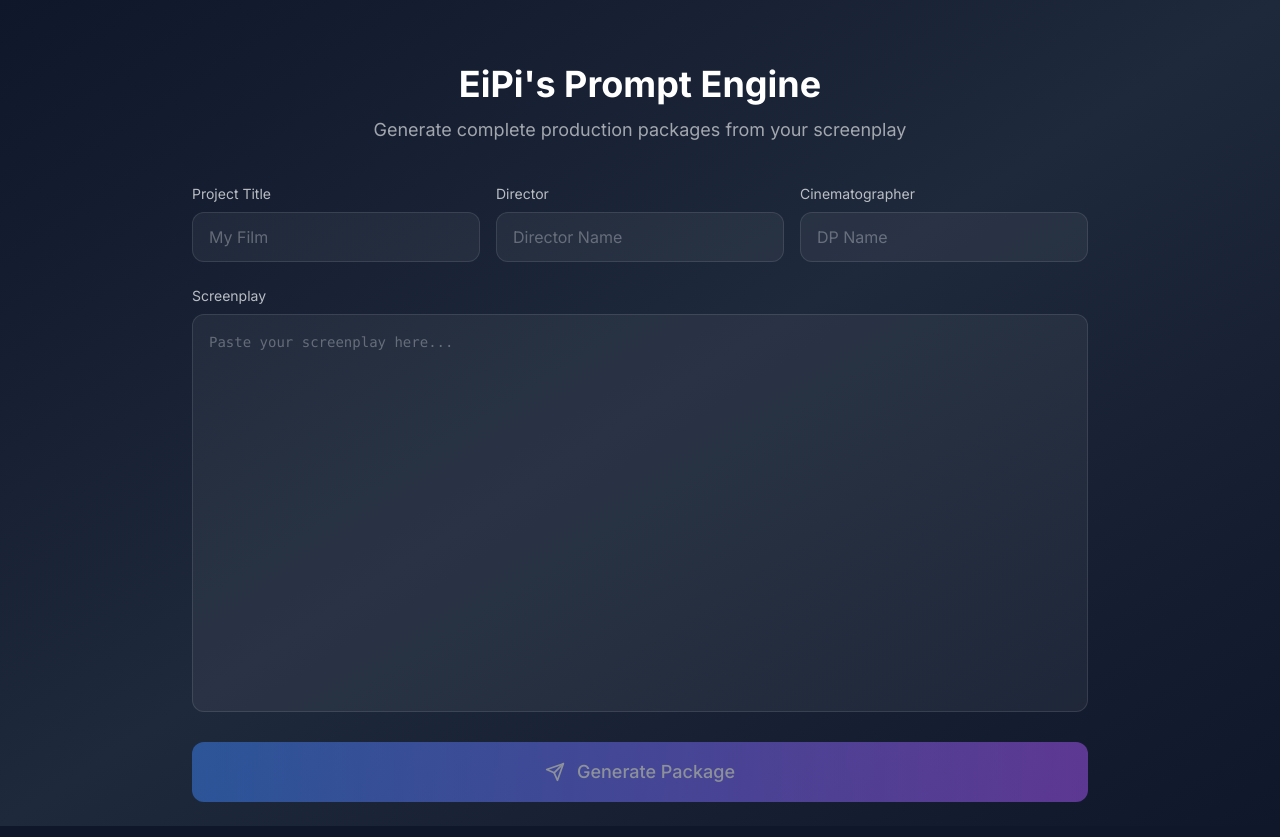
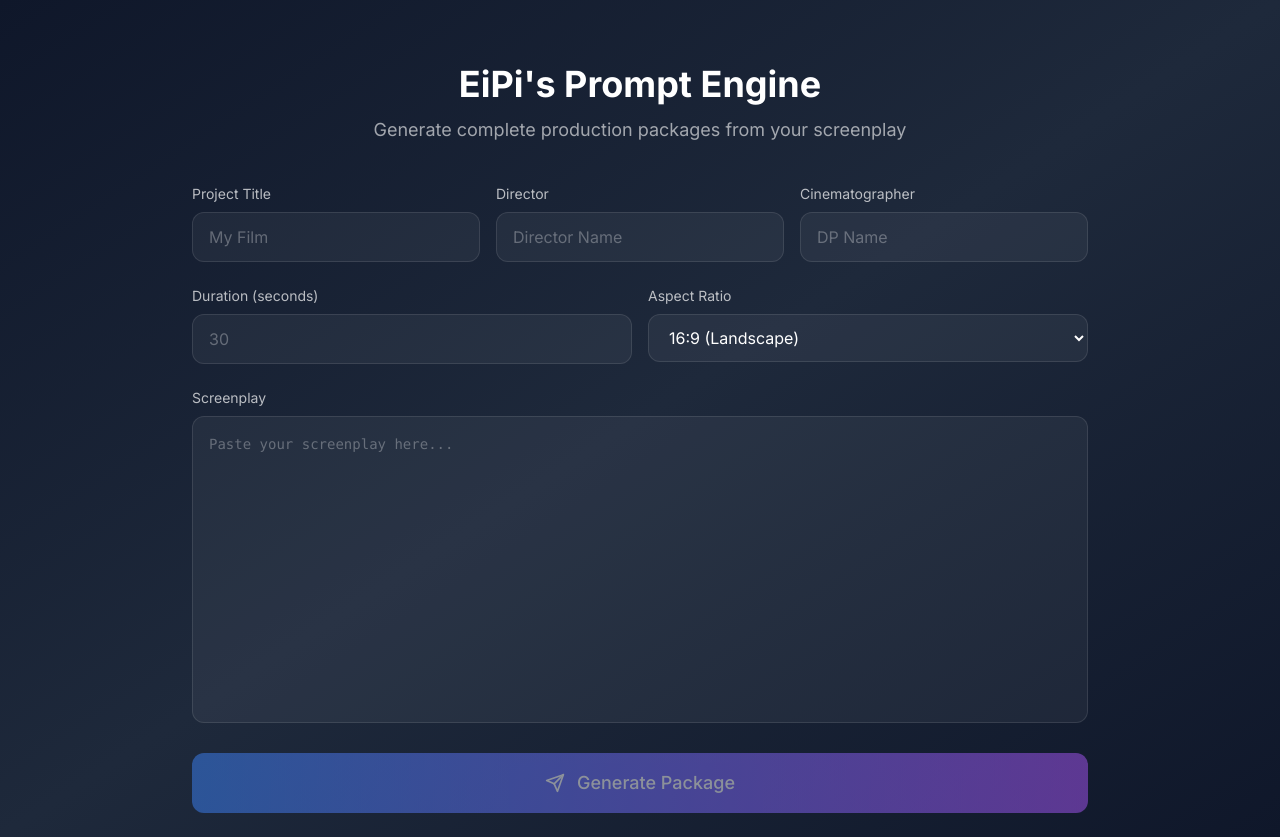
Before and after one commit to rohitreddyeipimedia/productionpackage, a Next.js app: page / in a window 1280 px wide. Built offline with nearby package versions, Linux system fonts and the light colour scheme.

Commit message:
Update InputPage.tsx

```diff
--- a/src/components/InputPage.tsx
+++ b/src/components/InputPage.tsx
@@ -15,7 +15,7 @@ export default function InputPage() {
     downloadCompletePackage,
     reset,
     input,
-    packs,
+    package: pkg,
     mjPrompts,
   } = useApp();
 
@@ -23,6 +23,8 @@ export default function InputPage() {
     title: '',
     director: '',
     cinematographer: '',
+    duration: '',
+    aspectRatio: '16:9',
     script: '',
   });
 
@@ -30,10 +32,15 @@ export default function InputPage() {
     e.preventDefault();
     if (!formData.script.trim()) return;
 
+    const durationNum = parseInt(formData.duration) || 30;
+    const estimatedShots = Math.round(durationNum * 0.75);
+
     await submitInput({
       title: formData.title || 'Untitled Project',
       director: formData.director || 'TBD',
       cinematographer: formData.cinematographer || 'TBD',
+      duration: durationNum,
+      aspectRatio: formData.aspectRatio,
       script: formData.script,
     });
   };
@@ -43,10 +50,15 @@ export default function InputPage() {
       title: '',
       director: '',
       cinematographer: '',
+      duration: '',
+      aspectRatio: '16:9',
       script: '',
     });
     reset();
   };
+
+  const durationNum = parseInt(formData.duration) || 0;
+  const estimatedShots = durationNum > 0 ? Math.round(durationNum * 0.75) : 0;
 
   if (isComplete) {
     return (
@@ -58,7 +70,7 @@ export default function InputPage() {
             </div>
             <h1 className="text-4xl font-bold text-white mb-3">Production Package Ready!</h1>
             <p className="text-white/60 text-lg">
-              {input?.title} • {packs?.shots.length || 0} shots • {mjPrompts.length} MJ prompts
+              {input?.title} • {pkg?.shots.length || 0} shots • {mjPrompts.length} MJ prompts
             </p>
           </div>
 
@@ -74,7 +86,7 @@ export default function InputPage() {
                 className="w-full bg-blue-500 hover:bg-blue-600 text-white py-3 rounded-xl flex items-center justify-center gap-2 transition-colors font-medium"
               >
                 <Download className="w-4 h-4" />
-                Download .doc
+                Download .txt
               </button>
             </div>
 
@@ -82,8 +94,8 @@ export default function InputPage() {
               <div className="w-12 h-12 bg-purple-500/20 rounded-xl flex items-center justify-center mb-4 group-hover:scale-110 transition-transform">
                 <FileText className="w-6 h-6 text-purple-400" />
               </div>
-              <h3 className="text-xl font-semibold text-white mb-2">MJ Prompts (.txt)</h3>
-              <p className="text-white/50 text-sm mb-4">Clean text file with all Midjourney prompts only</p>
+              <h3 className="text-xl font-semibold text-white mb-2">MJ Prompts Only</h3>
+              <p className="text-white/50 text-sm mb-4">Clean text file with all Midjourney prompts</p>
               <button
                 onClick={downloadTxt}
                 className="w-full bg-purple-500 hover:bg-purple-600 text-white py-3 rounded-xl flex items-center justify-center gap-2 transition-colors font-medium"
@@ -97,14 +109,14 @@ export default function InputPage() {
               <div className="w-12 h-12 bg-pink-500/20 rounded-xl flex items-center justify-center mb-4 group-hover:scale-110 transition-transform">
                 <FileText className="w-6 h-6 text-pink-400" />
               </div>
-              <h3 className="text-xl font-semibold text-white mb-2">MJ Prompts (.doc)</h3>
-              <p className="text-white/50 text-sm mb-4">Formatted Word document with all MJ prompts</p>
+              <h3 className="text-xl font-semibold text-white mb-2">Shot List Only</h3>
+              <p className="text-white/50 text-sm mb-4">Formatted shot breakdown document</p>
               <button
                 onClick={downloadDoc}
                 className="w-full bg-pink-500 hover:bg-pink-600 text-white py-3 rounded-xl flex items-center justify-center gap-2 transition-colors font-medium"
               >
                 <Download className="w-4 h-4" />
-                Download .doc
+                Download .txt
               </button>
             </div>
           </div>
@@ -163,13 +175,45 @@ export default function InputPage() {
             </div>
           </div>
 
+          <div className="grid md:grid-cols-2 gap-4">
+            <div>
+              <label className="block text-white/70 text-sm mb-2">Duration (seconds)</label>
+              <input
+                type="number"
+                value={formData.duration}
+                onChange={(e) => setFormData({ ...formData, duration: e.target.value })}
+                placeholder="30"
+                min="1"
+                className="w-full bg-white/5 border border-white/10 rounded-xl px-4 py-3 text-white placeholder:text-white/30 focus:outline-none focus:border-white/30 transition-colors"
+              />
+              {durationNum > 0 && (
+                <p className="text-white/40 text-xs mt-2">
+                  Estimated shots: ~{estimatedShots} (0.75 × {durationNum}s)
+                </p>
+              )}
+            </div>
+            <div>
+              <label className="block text-white/70 text-sm mb-2">Aspect Ratio</label>
+              <select
+                value={formData.aspectRatio}
+                onChange={(e) => setFormData({ ...formData, aspectRatio: e.target.value })}
+                className="w-full bg-white/5 border border-white/10 rounded-xl px-4 py-3 text-white focus:outline-none focus:border-white/30 transition-colors"
+              >
+                <option value="16:9" className="bg-slate-800">16:9 (Landscape)</option>
+                <option value="9:16" className="bg-slate-800">9:16 (Portrait/Reels)</option>
+                <option value="1:1" className="bg-slate-800">1:1 (Square)</option>
+                <option value="4:5" className="bg-slate-800">4:5 (Instagram)</option>
+              </select>
+            </div>
+          </div>
+
           <div>
             <label className="block text-white/70 text-sm mb-2">Screenplay</label>
             <textarea
               value={formData.script}
               onChange={(e) => setFormData({ ...formData, script: e.target.value })}
               placeholder="Paste your screenplay here..."
-              rows={16}
+              rows={12}
               className="w-full bg-white/5 border border-white/10 rounded-xl px-4 py-4 text-white placeholder:text-white/30 focus:outline-none focus:border-white/30 transition-colors resize-none font-mono text-sm leading-relaxed"
             />
           </div>
@@ -210,11 +254,11 @@ export default function InputPage() {
               </div>
               <div className="flex items-center gap-3 text-white/40">
                 <div className="w-4 h-4 rounded-full border-2 border-white/20" />
-                <span className="text-sm">Creating production packs...</span>
+                <span className="text-sm">Creating character & environment packs...</span>
               </div>
               <div className="flex items-center gap-3 text-white/40">
                 <div className="w-4 h-4 rounded-full border-2 border-white/20" />
-                <span className="text-sm">Building MJ prompts...</span>
+                <span className="text-sm">Building detailed MJ prompts...</span>
               </div>
             </div>
           )}
```
